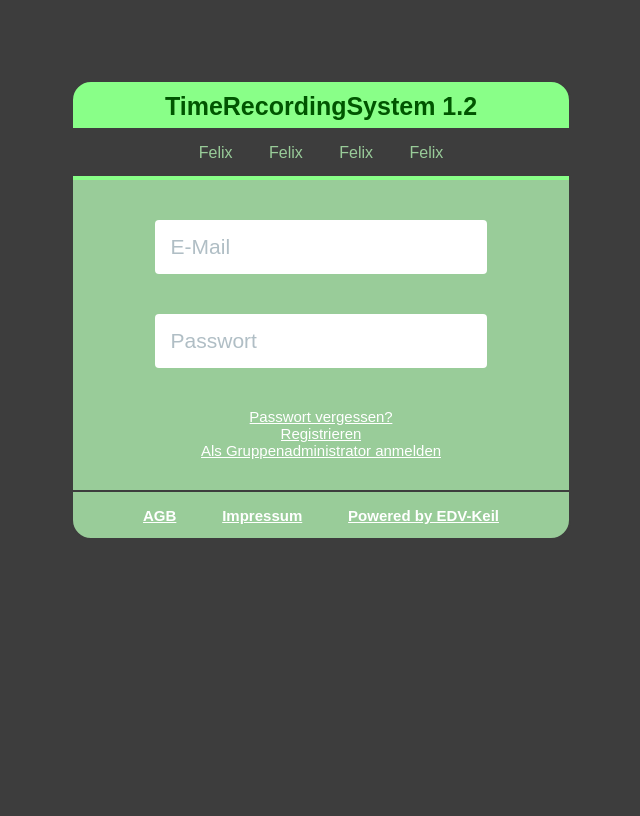
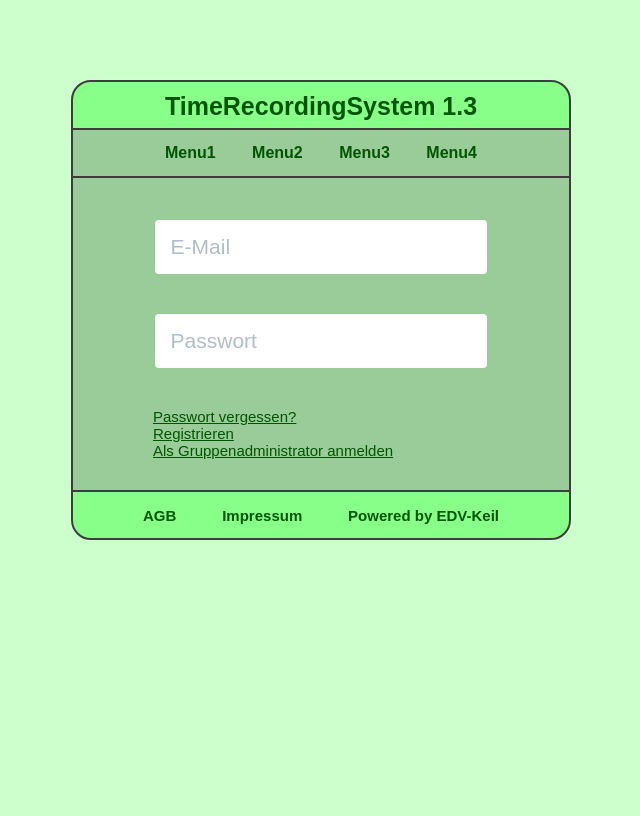
Before and after one commit to AlexanderPapirosa/htdocs, a PHP site: page / in a window 1280 px wide. Shown: the whole page, without its empty margins (319-959 px from the left). Run offline with PHP 8.4, Linux system fonts and the light colour scheme; some libraries are stand-ins or nearby versions.

Commit message:
color changes

```diff
--- a/format.css
+++ b/format.css
@@ -1,4 +1,31 @@
-body { background-color:#3d3d3d; }
+body { background-color:#CCFFCC; }
+
+a {
+color: #005500;
+text-decoration:none;
+}
+
+ul {
+list-style-type: none;
+margin: 0;
+padding: 0;
+overflow: hidden;
+background-color: #99CC99;
+text-align:center;
+}
+li {
+display:inline-block;
+}
+li a {
+display: block;
+color: #005500;
+text-align: center;
+padding: 14px 16px;
+text-decoration: none;
+}
+li a:hover {
+background-color: #88FF88;
+}
 
 #head_login {
 position: fixed;
@@ -8,7 +35,7 @@ position: fixed;
 width:500;
 height:50px;
 z-index:1;
-background-color:#89FF88;
+background-color:#88FF88;
 border-radius: 20px 20px 0px 0px;
 border: 2px solid #3d3d3d;
 }
@@ -23,35 +50,17 @@ color:#005500;
 
 #head_menu_bar {
 position: fixed;
-	top: 130px;
+	top: 128px;
     left: 50%;
     transform: translateX(-50%);
-width:496;
+width:500;
 height:50px;
 z-index:1;
-background-color:#89FF88;
+background-color:#88FF88;
+border: 2px solid #3d3d3d;
+
+font-weight:bold;
 }
-
-/* #menu_login {
-position: fixed;
-	top: 400px;
-    left: 50%;
-    transform: translateX(-50%);
-width:500px;
-height:30px;
-z-index:1;
-background-color:#99CC99;
-border: 2px solid #3d3d3d;
-} */
-
-/* #menu_login_text {
-margin-top: 2px;
-margin-left: 20px;
-font-size:16px;
-text-align: left;
-font-weight:bold;
-color:#005500;
-} */
 
 #body_login {
 position: fixed;
@@ -74,11 +83,11 @@ text-align: left;
 }
 
 #body_login_text2 {
-margin-left:0px;
+margin-left:80px;
 font-size:15px;
 text-decoration:underline;
-color:#005522;
-text-align: center;
+color:#005500;
+text-align: left;
 }
 
 #footer_login {
@@ -89,7 +98,7 @@ position: fixed;
 width:500px;
 height:50px;
 z-index:1;
-background-color:#99CC99;
+background-color:#88FF88;
 border-radius:0px 0px 20px 20px ;
 border: 2px solid #3d3d3d;
 }
@@ -100,8 +109,8 @@ font-size:15px;
 text-align: center;
 color:#005500;
 font-weight:bold;
+
 }
-
 
 @import url('https://fonts.googleapis.com/css?family=Dosis');
 
@@ -160,7 +169,7 @@ body {
   width: 50vw;
   height: 100vh;
   color: #3d3d3d;
-  background-color: #3d3d3d;
+  background-color: #CDFFCC;
   font-family: var(--fontFamily);
   font-size: var(--fontSizeMd);
   line-height: var(--lineHeightMd);
--- a/index.php
+++ b/index.php
@@ -1,44 +1,18 @@
 <html>
-<!-- Made by Marc Keil - Das ist ein Nicer Dicer Test -->
 <head>
 <meta http-equiv="Content-Type" content="text/html; charset=UTF-8" />
 <link rel="shortcut icon" href="icon.png" type="image/x-icon" />
-<link rel="stylesheet" href="format.css" type="text/css" />
+<link rel="stylesheet" type="text/css" /href="format.css" >
+<link rel="stylesheet" type="text/css" href="https://cdn.jsdelivr.net/npm/cookieconsent@3/build/cookieconsent.min.css" />
+<script src="https://cdn.jsdelivr.net/npm/cookieconsent@3/build/cookieconsent.min.js" data-cfasync="false"></script>
 
 <title>
 TRS.PAPIROSA.COM - TIME RECORDING SYSTEM BY EDV-KEIL.DE
 </title>
 
-<style>
-ul {
-list-style-type: none;
-margin: 0;
-padding: 0;
-overflow: hidden;
-background-color: #3d3d3d;
-text-align:center;
-}
-li {
-display:inline-block;
-}
-li a {
-display: block;
-color: 99CC99;
-text-align: center;
-padding: 14px 16px;
-text-decoration: none;
-}
-li a:hover {
-background-color: #111;
-}
-</style>
-
-
-<link rel="stylesheet" type="text/css" href="https://cdn.jsdelivr.net/npm/cookieconsent@3/build/cookieconsent.min.css" />
-
 </head>
 
-<body link="#FFFFFF" vlink="#005522" alink="#cc9999">
+<body>
 
 <table align="center" border="0" cellspacing="0" cellpadding="0">
 
@@ -46,7 +20,7 @@ background-color: #111;
 	<td width="500">
 		<div id="head_login">
 		<div id="head_login_text">
-TimeRecordingSystem 1.2
+			TimeRecordingSystem 1.3
 		</div>
 		</div>
 	</td>
@@ -56,66 +30,53 @@ TimeRecordingSystem 1.2
 	<td align="center"  width="500">
 		<div id="head_menu_bar">
 			<ul align="center">
-  <li><a class="active" href="#home">Felix</a></li>
-  <li><a href="#news">Felix</a></li>
-  <li><a href="#contact">Felix</a></li>
-  <li><a href="#about">Felix</a></li>
+				<li><a class="active" href="#home">Menu1</a></li>
+				<li><a href="#news">Menu2</a></li>
+				<li><a href="#contact">Menu3</a></li>
+				<li><a href="#about">Menu4</a></li>
 			</ul>
 		</div>
 	</td>
 </tr>
 
 <tr>
-<td width="*"></td>
 <td width="500">
 
 <div id="body_login">
 <br>
-<form action="index.php">
-
-
 <table border="0" cellpadding="0" cellspacing="40" align="center" style="width:100%">
 
 <tr>
 	<td align="center">
-
 		<div class="Wrapper">
 		<div class="Input">
 			<input type="text" id="input" class="Input-text" placeholder="E-Mail">
 			<label for="input" class="Input-label">E-Mail</label>
 		</div>
 		</div>
-
 	</td>
 </tr>
 
 <tr>
 	<td align="center">
-
 		<div class="Wrapper">
 		<div class="Input">
 			<input type="text" id="input" class="Input-text" placeholder="Passwort">
 			<label for="input" class="Input-label">Passwort</label>
 		</div>
 		</div>
-
-  </td>
- </tr>
-
- <tr>
-  <td align="center">
-
-<div id="body_login_text2" align="center">
-<a href="https://duckduckgo.com">Passwort vergessen?</a><br><a href="https://duckduckgo.com">Registrieren</a><br><a href="https://duckduckgo.com">Als Gruppenadministrator anmelden</a>
-</div>
-
 	</td>
 </tr>
 </table>
-</form>
+
+<div id="body_login_text2" align="center">
+	<a href="https://duckduckgo.com">Passwort vergessen?</a><br>
+	<a href="https://duckduckgo.com">Registrieren</a><br>
+	<a href="https://duckduckgo.com">Als Gruppenadministrator anmelden</a>
+</div>
+
 
 </td>
-<td width="*"></td>
 </tr>
 
 <tr align="center">
@@ -131,24 +92,22 @@ TimeRecordingSystem 1.2
 </tr>
 </table>
 
-<script src="https://cdn.jsdelivr.net/npm/cookieconsent@3/build/cookieconsent.min.js" data-cfasync="false"></script>
 <script>
 window.cookieconsent.initialise({
   "palette": {
     "popup": {
-      "background": "#161616",
-      "text": "#99CC99"
+      "background": "#89FF88",
+      "text": "#005500"
     },
     "button": {
-      "background": "#99CC99"
+      "background": "#99CC99",
+      "text": "#005500"
     }
   },
   "theme": "classic",
   "content": {
 	"message": "Diese Webseite verwendet Cookies, um Ihnen ein angenehmeres Surfen zu ermöglichen.",
-    "dismiss": "Verstanden!",
-    "link": "Mehr Infos",
-    "href": "https://duckduckgo.com"
+    "dismiss": "Verstanden!"
   }
 });
 </script>
```
Lines whose indentation alone changed are shown as unchanged.
